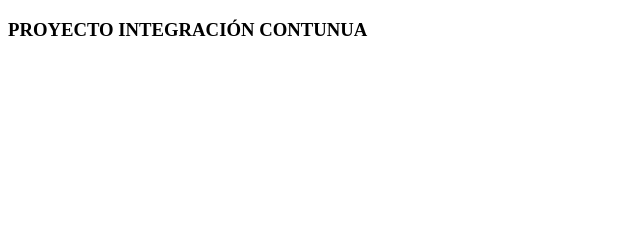
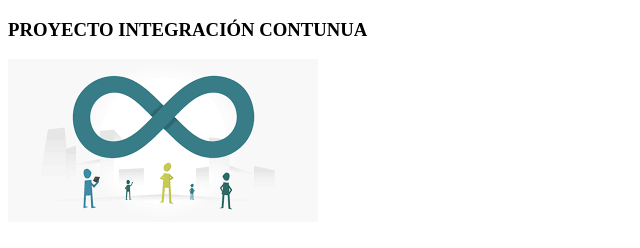
Before and after one commit to alejandro-vela/integracionContinua, a plain HTML site: page Index.html in a window 1280 px wide. Shown: the whole page, without its empty margins (0-640 px from the left). Drawn offline with Linux system fonts and the light colour scheme.

Commit message:
Update Index.html

```diff
--- a/Index.html
+++ b/Index.html
@@ -5,5 +5,13 @@
 </head>
 <body>
 	<h3>PROYECTO INTEGRACIÓN CONTUNUA</h3>
+	<div class="wrapper fadeInDown">
+        <div id="formContent">
+            <!-- Tabs Titles -->
+
+            <!-- Icon -->
+            <div class="fadeIn first">
+                <img src="Imagenes/integracion.png" id="icon" alt="User Icon" />
+            </div>
 </body>
 </html>
```
